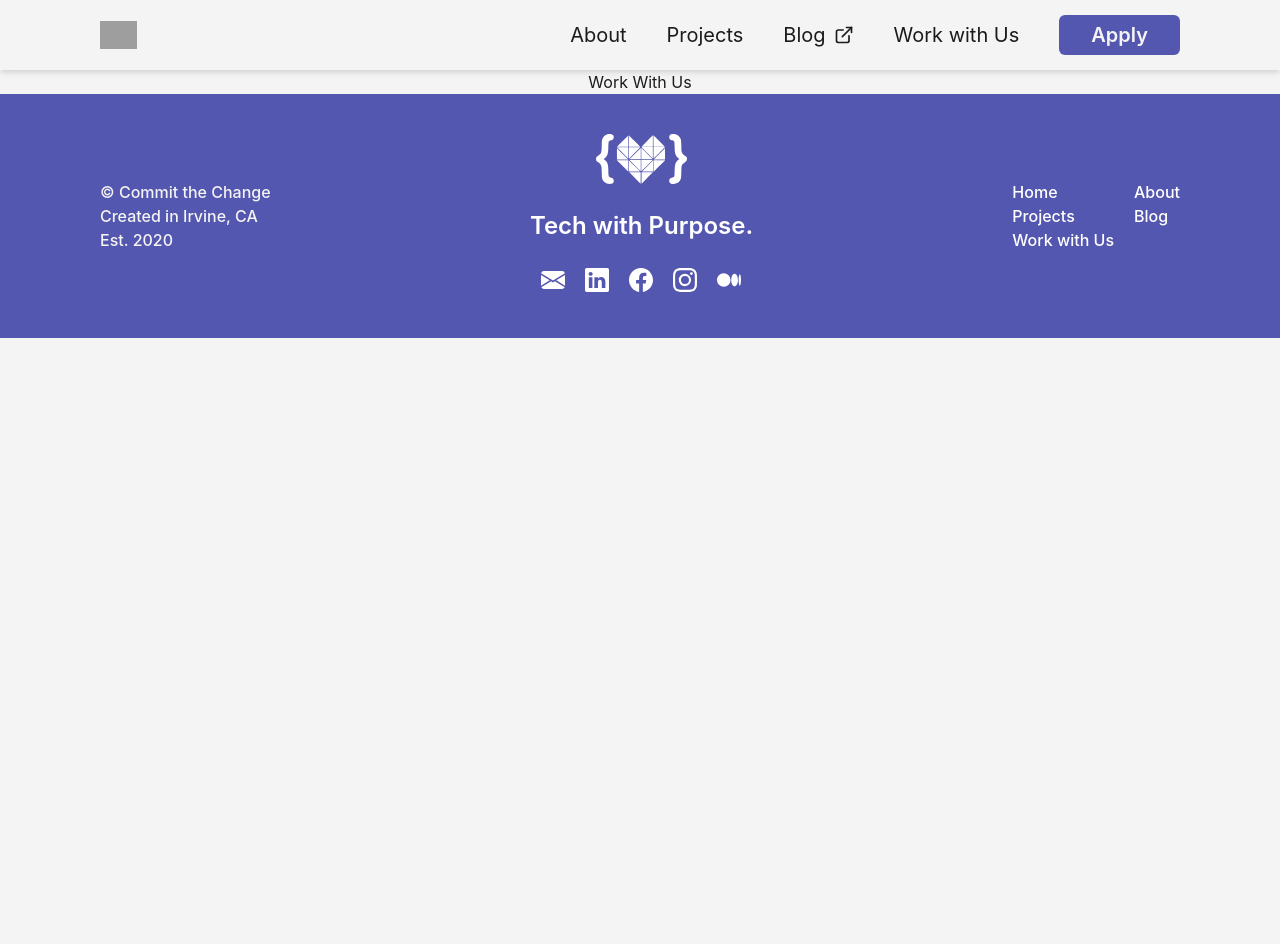
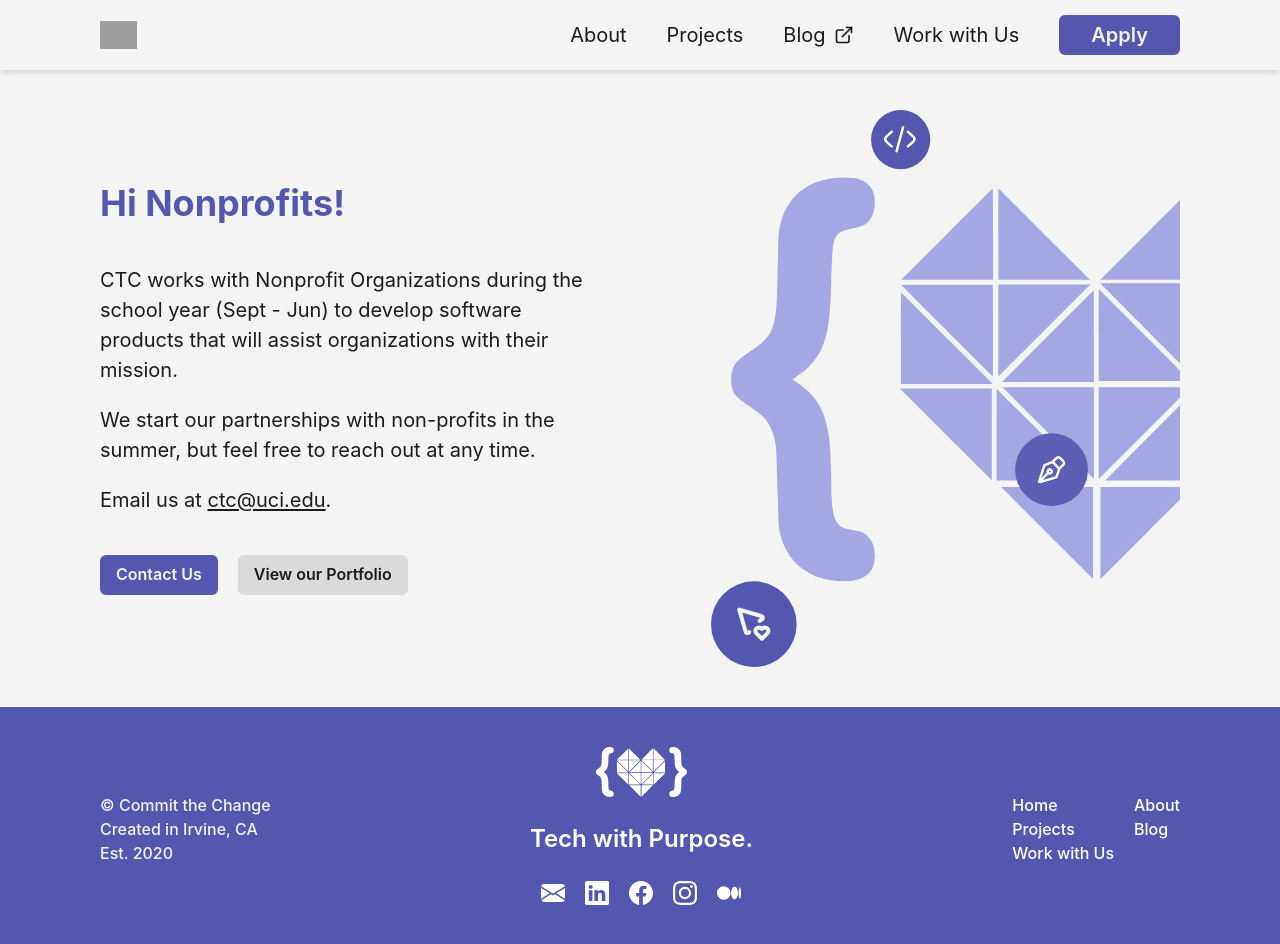
Before and after one commit to ctc-uci/website, a React (Vite) app: page /work-with-us in a window 1280 px wide. Shown: the top 944 px of the page. Before the commit the page ends 800 px from the top, so only its background shows below. Built offline with nearby package versions, Linux system fonts and the light colour scheme; grey boxes are pictures that could not be loaded.

Commit message:
feat: workwithus

```diff
--- a/src/components/header/MobileNav.tsx
+++ b/src/components/header/MobileNav.tsx
@@ -54,6 +54,7 @@ export function MobileNav({ links, isOpen, onToggle }: MobileNavProps) {
             key={link.label}
             to={link.href}
             sx={{ fontSize: "xl" }}
+            onClick={onToggle}
           >
             <HStack>
               <Text>{link.label}</Text>
--- a/src/components/work-with-us/WorkWithUsPage.tsx
+++ b/src/components/work-with-us/WorkWithUsPage.tsx
@@ -1,9 +1,88 @@
-import { Stack } from "@chakra-ui/react";
+import {
+  Button,
+  Link as ChakraLink,
+  Grid,
+  Heading,
+  HStack,
+  Image,
+  Stack,
+  Text,
+} from "@chakra-ui/react";
+
+import { Link } from "react-router-dom";
+
+import {
+  headingStyle,
+  negativeMarginStyle,
+  pageStyle,
+} from "../../styles/shared";
+import workWithUs from "/public/work-with-us.svg";
 
 export function WorkWithUsPage() {
   return (
-    <Stack>
-      <div>Work With Us</div>
-    </Stack>
+    <Grid
+      sx={{
+        ...pageStyle,
+        paddingY: 10,
+        overflowX: "hidden",
+        gridTemplateColumns: "1fr auto",
+        alignItems: "center",
+      }}
+    >
+      <Stack spacing={{ base: 5, md: 10 }}>
+        <Heading sx={headingStyle}>Hi Nonprofits!</Heading>
+        <Stack
+          spacing={5}
+          sx={{ fontSize: "xl" }}
+        >
+          <Text>
+            CTC works with Nonprofit Organizations during the school year (Sept
+            - Jun) to develop software products that will assist organizations
+            with their mission.
+          </Text>
+          <Text>
+            We start our partnerships with non-profits in the summer, but feel
+            free to reach out at any time.
+          </Text>
+          <Text>
+            Email us at{" "}
+            <Text
+              as={"span"}
+              sx={{ textDecoration: "underline", textUnderlineOffset: 2 }}
+            >
+              ctc@uci.edu
+            </Text>
+            .
+          </Text>
+        </Stack>
+
+        <HStack spacing={5}>
+          <ChakraLink
+            as={Link}
+            to={"mailto:ctc@uci.edu"}
+          >
+            <Button variant={"ctc"}>Contact Us</Button>
+          </ChakraLink>
+          <ChakraLink
+            as={Link}
+            target="_blank"
+          >
+            <Button variant={"ctc.secondary"}>View our Portfolio</Button>
+          </ChakraLink>
+        </HStack>
+      </Stack>
+
+      <Image
+        src={workWithUs}
+        alt="large ctc logo"
+        sx={{
+          marginLeft: "auto",
+          marginRight: { ...negativeMarginStyle["marginRight"], xl: "unset" },
+          width: "80%",
+          display: { base: "none", md: "flex" },
+          objectFit: "cover",
+        }}
+      />
+    </Grid>
   );
 }
--- a/src/styles/shared.ts
+++ b/src/styles/shared.ts
@@ -1,13 +1,15 @@
 import { SystemStyleObject } from "@chakra-ui/styled-system";
 
 export const pageStyle = {
-  paddingX: { base: "20px", lg: "100px" },
+  paddingLeft: { base: "20px", lg: "100px" },
+  paddingRight: { base: "20px", lg: "100px" },
   width: "100%",
 } satisfies SystemStyleObject;
 
 export const negativeMarginStyle = {
-  marginX: { base: "-20px", lg: "-100px" },
-};
+  marginLeft: { base: "-20px", lg: "-100px" },
+  marginRight: { base: "-20px", lg: "-100px" },
+} satisfies SystemStyleObject;
 
 export const headingStyle = {
   color: "ctc.purple",
```
Also changed, not shown: public/work-with-us.svg (added).
